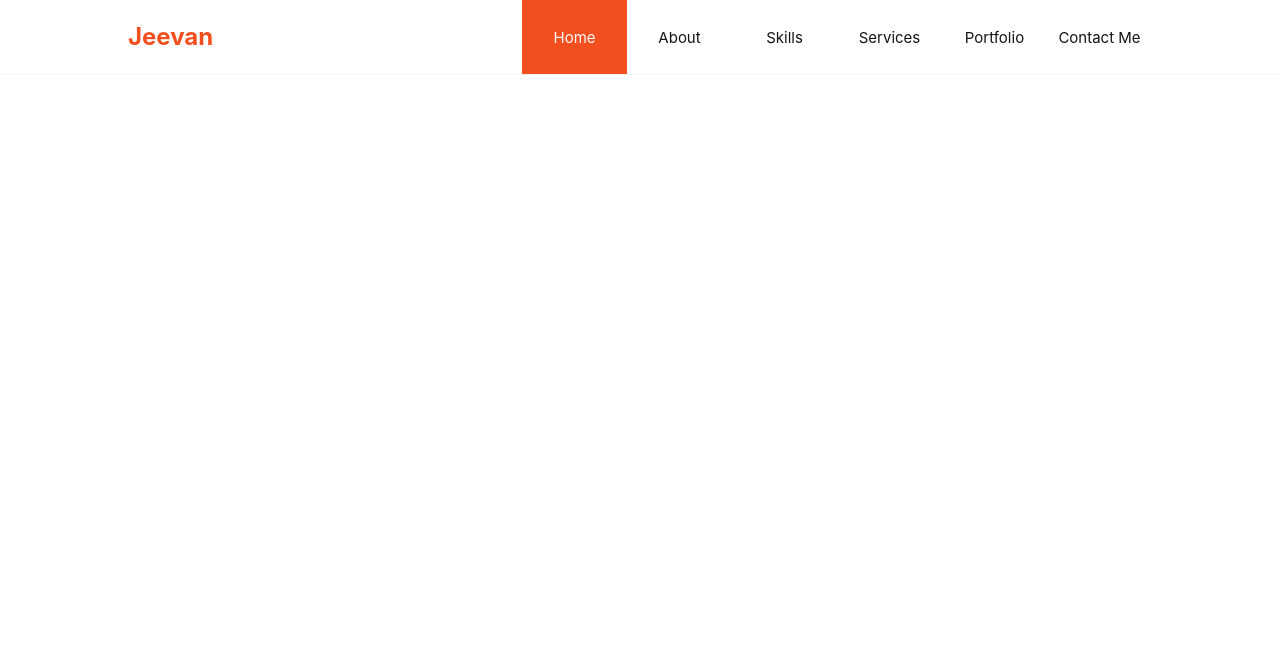
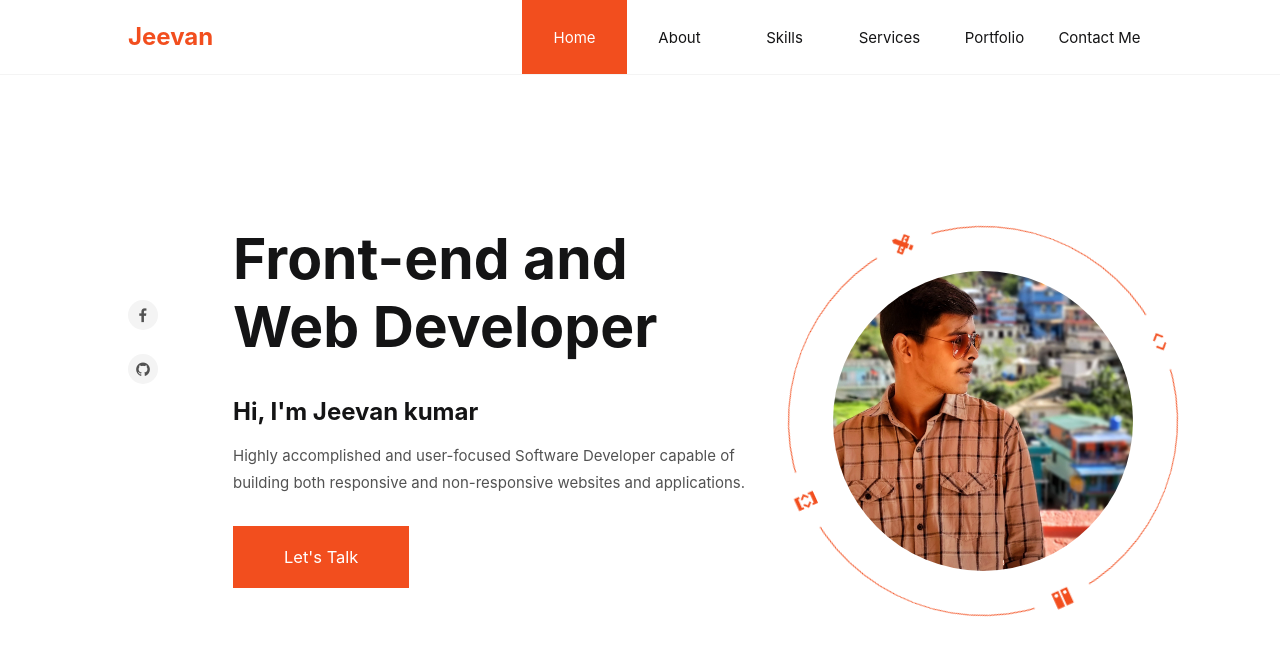
Before and after one commit to jeevanKumarH-clear/portfolio, a React (Create React App) app: page / in a window 1280 px wide. Shown: the top 656 px of the page. Built offline with nearby package versions, Linux system fonts and the light colour scheme.

Commit message:
Displayed Body with image.

```diff
--- a/public/index.html
+++ b/public/index.html
@@ -12,6 +12,9 @@
     <link rel="preconnect" href="https://fonts.gstatic.com" crossorigin>
     <link href="https://fonts.googleapis.com/css2?family=Montserrat:wght@200;300;400;500;600;800&display=swap" rel="stylesheet">
 
+    <!-- ICONSCOUT -->
+    <link rel="stylesheet" href="https://unicons.iconscout.com/release/v4.0.8/css/line.css">
+
     <!-- STYLESHEET -->
     <link rel="stylesheet" href="./src/App.css">
   </head>
--- a/public/src/App.css
+++ b/public/src/App.css
@@ -157,3 +157,119 @@
     background: var(--color-primary);
     color: var(--color-white);
   }
+
+  section.landing {
+    display: grid;
+    place-items: center;
+    position: relative;
+    top: 5rem;
+    padding-bottom: 14rem;
+  }
+
+  section.landing .container {
+    display: grid;
+    grid-template-columns: 5rem auto 26rem;
+    gap: 2rem;
+  }
+
+  section.landing .socials {
+    display: flex;
+    flex-direction: column;
+    gap: 1.6rem;
+    margin-top: 5rem;
+  }
+
+  section.landing .socials a {
+    font-size: 1.1rem;
+    background: var(--color-light);
+    color: var(--color-dark);
+    padding: 0.3rem;
+    border-radius: 50%;
+    height: 2rem;
+    width: 2rem;
+    display: flex;
+    align-items: center;
+    justify-content: center;
+    transition: var(--transition);
+  }
+
+  section.landing .socials a:hover {
+    background: var(--color-primary);
+    color: var(--color-white);
+  }
+
+  section.landing .info h1 {
+    text-align: left;
+    margin: 0;
+  }
+
+  section.landing h3 {
+    margin: 2.4rem 0 1rem;
+  }
+
+  section.landing .info p {
+    width: 35rem;
+  }
+
+  section.landing .profile-area {
+    display: flex;
+    justify-content: center;
+    align-items: center;
+  }
+
+  section.landing .profile-area .outer-circle {
+    width: 26rem;
+    height: 26rem;
+    border: 1px solid var(--color-primary);
+    border-radius: 50%;
+    position: relative;
+    animation: move 30s linear infinite;
+  }
+
+  @keyframes move {
+    to {
+      transform: rotate(360deg);
+    }
+  }
+
+  section.landing .profile-area .outer-circle span {
+    display: block;
+    width: 4rem;
+    height: 4rem;
+    border-radius: 50%;
+    position: absolute;
+    background: var(--color-white);
+    color: var(--color-primary);
+    display: flex;
+    justify-content: center;
+    align-items: center;
+    box-shadow: 0 0 1rem var(--color-primary-light);
+  }
+
+  section.landing .profile-area .outer-circle span:nth-child(1) {
+    left: calc(50% - 2rem);
+    top: -2rem;
+  }
+
+  section.landing .profile-area .outer-circle span:nth-child(2) {
+    right: -2rem;
+    top: calc(50% - 2rem);
+  }
+
+  section.landing .profile-area .outer-circle span:nth-child(3) {
+    left: -2rem;
+    top: calc(50% - 2rem);
+  }
+
+  section.landing .profile-area .outer-circle span:nth-child(4) {
+    bottom: -2rem;
+    left: calc(50% - 2rem);
+  }
+
+  section.landing .profile-area .inner-circle {
+    position: absolute;
+    border-radius: 50%;
+    height: 20rem;
+    width: 20rem;
+    overflow: hidden;
+  }
--- a/src/App.js
+++ b/src/App.js
@@ -1,8 +1,11 @@
 import React from 'react'
 import Navbar from './components/Navbar';
+import Body from './components/Body';
 
 const App = () =>
-    <div><Navbar/></div>
-
+    <div>
+        <Navbar/>
+        <Body/>
+    </div>
 
 export default App;
--- /dev/null
+++ b/src/components/Body.js
@@ -0,0 +1,37 @@
+import React from 'react'
+import CodeSharpIcon from '@mui/icons-material/CodeSharp';
+import DnsSharpIcon from '@mui/icons-material/DnsSharp';
+import DesignServicesSharpIcon from '@mui/icons-material/DesignServicesSharp';
+import DeveloperModeSharpIcon from '@mui/icons-material/DeveloperModeSharp';
+
+const Body = () =>
+    <section className='landing'>
+        <div className='container'>
+            <div className='socials'>
+                <a href='https://facebook.com' target='_blank' rel="noreferrer"><i class="uil uil-facebook-f"></i></a>
+                <a href='https://github.com' target='_blank' rel="noreferrer"><i class="uil uil-github"></i></a>
+            </div>
+            <div className='info'>
+                <h1>Front-end and Web Developer</h1>
+                <h3>Hi, I'm Jeevan kumar</h3>
+                <p>Highly accomplished and user-focused Software Developer
+                    capable of building both responsive and non-responsive websites and applications.
+
+                </p>
+                <a href='#contact' className='btn btn-primary'>Let's Talk</a>
+            </div>
+            <div className='profile-area'>
+                <div className='outer-circle'>
+                    <span>{<CodeSharpIcon/>}</span>
+                    <span>{<DnsSharpIcon/>}</span>
+                    <span>{<DesignServicesSharpIcon/>}</span>
+                    <span>{<DeveloperModeSharpIcon/>}</span>
+                </div>
+                <div className='inner-circle'>
+                    <img src='./myImage.jpeg' alt='img'></img>
+                </div>
+            </div>
+        </div>
+    </section>
+
+export default Body
```
Also changed, not shown: public/myImage.jpeg (added).
